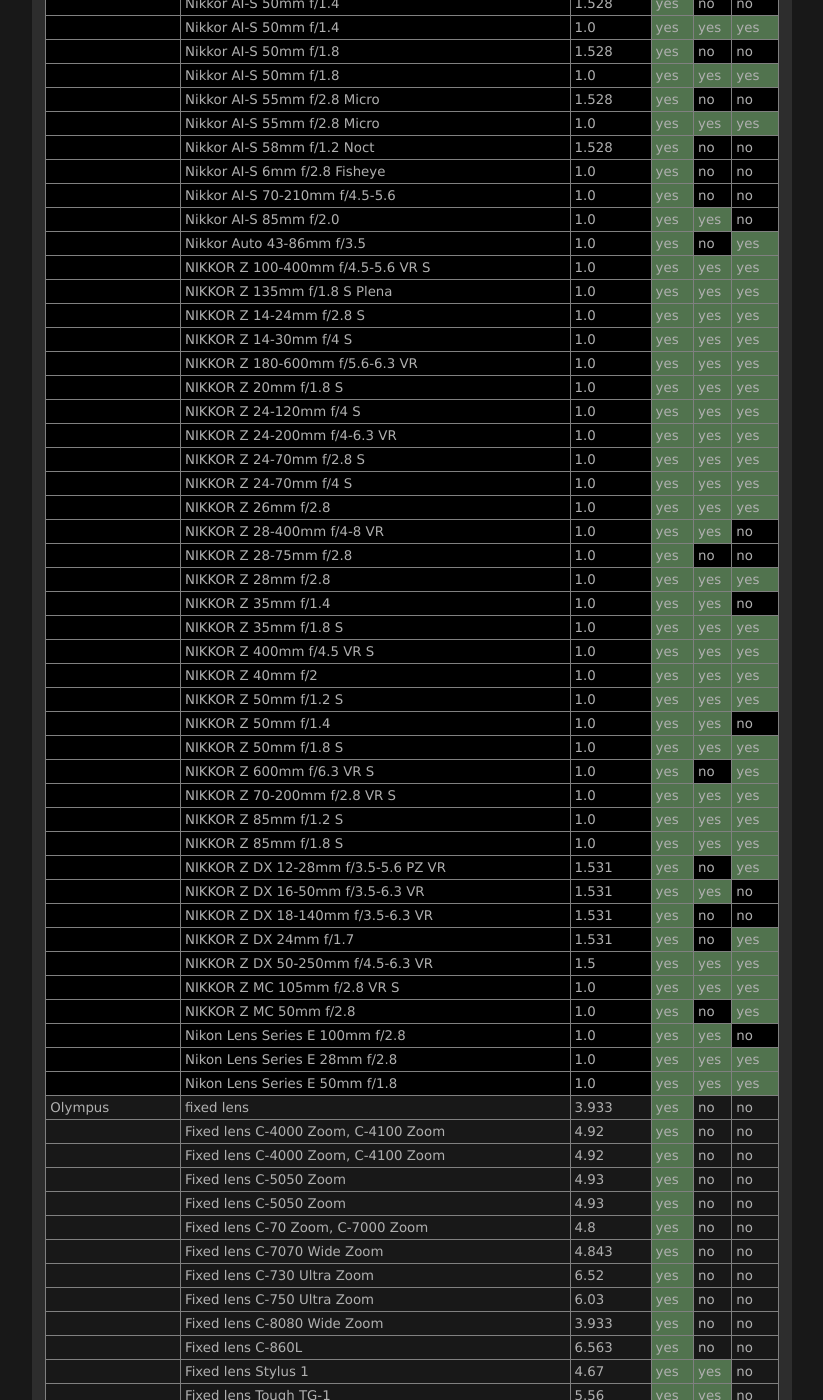
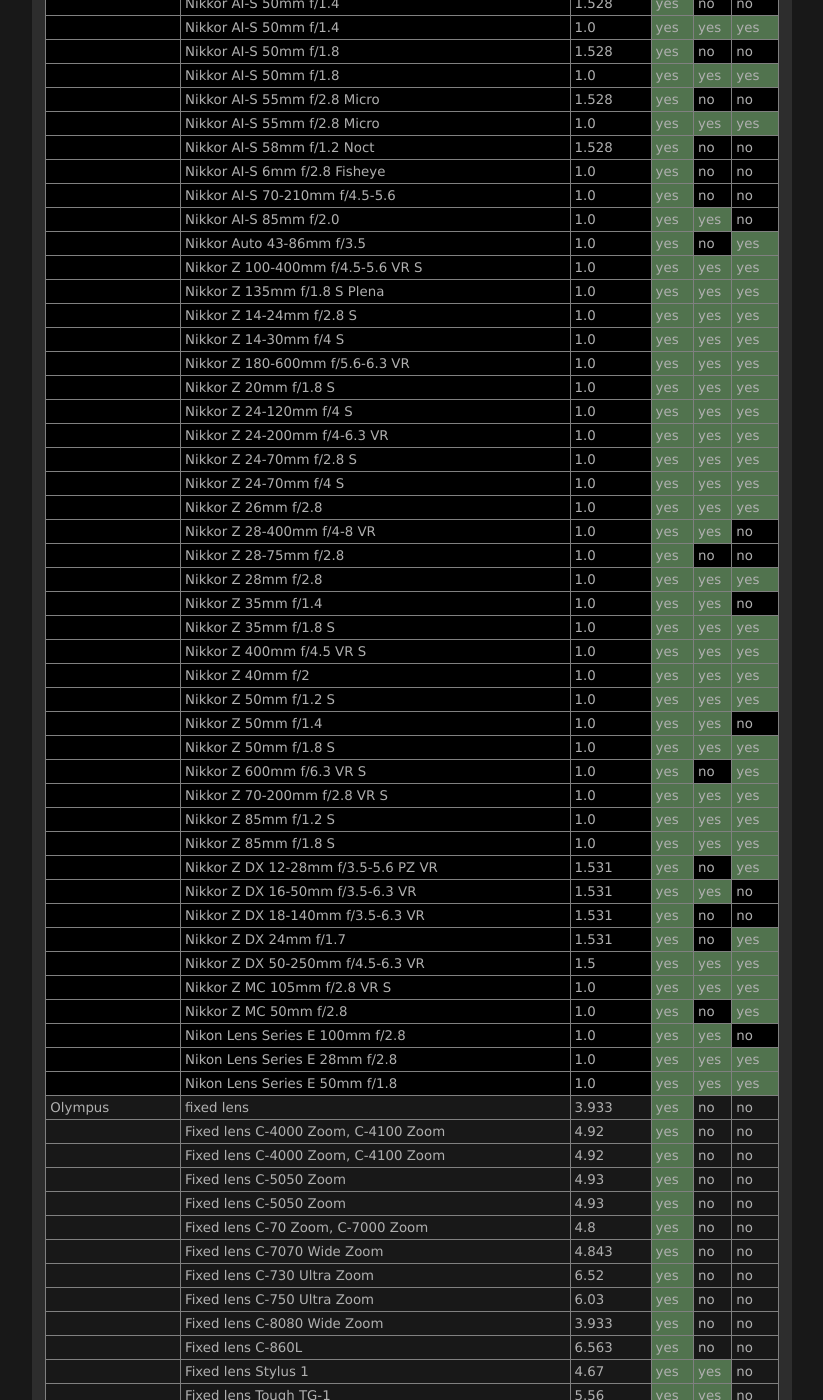
Before and after one commit to lensfun/lensfun.github.io, a Jekyll site: the page built from _posts/lenslist/2999-12-31-Lenslist-master.md, in a window 1280 px wide and 1400 px high, scrolled down 16582 px. Shown: the whole window, without its empty margins (284-1107 px from the left). Built offline with Jekyll 4.4.1, drawn with Linux system fonts in a browser that asks for light colours.

Commit message:
Update master lens list from GitHub Actions

```diff
--- a/_posts/lenslist/2999-12-31-Lenslist-master.md
+++ b/_posts/lenslist/2999-12-31-Lenslist-master.md
@@ -686,38 +686,38 @@ This list was generated on 2025-08-21 from current Lensfun sources. Your Lensfun
 <tr class="lenslist-bg1"><td></td><td>Nikkor AI-S 70-210mm f/4.5-5.6</td><td>1.0</td><td class="lenslist-highlight lenslist-check">yes</td><td class="lenslist-check">no</td><td class="lenslist-check">no</td></tr>
 <tr class="lenslist-bg1"><td></td><td>Nikkor AI-S 85mm f/2.0</td><td>1.0</td><td class="lenslist-highlight lenslist-check">yes</td><td class="lenslist-highlight lenslist-check">yes</td><td class="lenslist-check">no</td></tr>
 <tr class="lenslist-bg1"><td></td><td>Nikkor Auto 43-86mm f/3.5</td><td>1.0</td><td class="lenslist-highlight lenslist-check">yes</td><td class="lenslist-check">no</td><td class="lenslist-highlight lenslist-check">yes</td></tr>
-<tr class="lenslist-bg1"><td></td><td>NIKKOR Z 100-400mm f/4.5-5.6 VR S</td><td>1.0</td><td class="lenslist-highlight lenslist-check">yes</td><td class="lenslist-highlight lenslist-check">yes</td><td class="lenslist-highlight lenslist-check">yes</td></tr>
-<tr class="lenslist-bg1"><td></td><td>NIKKOR Z 135mm f/1.8 S Plena</td><td>1.0</td><td class="lenslist-highlight lenslist-check">yes</td><td class="lenslist-highlight lenslist-check">yes</td><td class="lenslist-highlight lenslist-check">yes</td></tr>
-<tr class="lenslist-bg1"><td></td><td>NIKKOR Z 14-24mm f/2.8 S</td><td>1.0</td><td class="lenslist-highlight lenslist-check">yes</td><td class="lenslist-highlight lenslist-check">yes</td><td class="lenslist-highlight lenslist-check">yes</td></tr>
-<tr class="lenslist-bg1"><td></td><td>NIKKOR Z 14-30mm f/4 S</td><td>1.0</td><td class="lenslist-highlight lenslist-check">yes</td><td class="lenslist-highlight lenslist-check">yes</td><td class="lenslist-highlight lenslist-check">yes</td></tr>
-<tr class="lenslist-bg1"><td></td><td>NIKKOR Z 180-600mm f/5.6-6.3 VR</td><td>1.0</td><td class="lenslist-highlight lenslist-check">yes</td><td class="lenslist-highlight lenslist-check">yes</td><td class="lenslist-highlight lenslist-check">yes</td></tr>
-<tr class="lenslist-bg1"><td></td><td>NIKKOR Z 20mm f/1.8 S</td><td>1.0</td><td class="lenslist-highlight lenslist-check">yes</td><td class="lenslist-highlight lenslist-check">yes</td><td class="lenslist-highlight lenslist-check">yes</td></tr>
-<tr class="lenslist-bg1"><td></td><td>NIKKOR Z 24-120mm f/4 S</td><td>1.0</td><td class="lenslist-highlight lenslist-check">yes</td><td class="lenslist-highlight lenslist-check">yes</td><td class="lenslist-highlight lenslist-check">yes</td></tr>
-<tr class="lenslist-bg1"><td></td><td>NIKKOR Z 24-200mm f/4-6.3 VR</td><td>1.0</td><td class="lenslist-highlight lenslist-check">yes</td><td class="lenslist-highlight lenslist-check">yes</td><td class="lenslist-highlight lenslist-check">yes</td></tr>
-<tr class="lenslist-bg1"><td></td><td>NIKKOR Z 24-70mm f/2.8 S</td><td>1.0</td><td class="lenslist-highlight lenslist-check">yes</td><td class="lenslist-highlight lenslist-check">yes</td><td class="lenslist-highlight lenslist-check">yes</td></tr>
-<tr class="lenslist-bg1"><td></td><td>NIKKOR Z 24-70mm f/4 S</td><td>1.0</td><td class="lenslist-highlight lenslist-check">yes</td><td class="lenslist-highlight lenslist-check">yes</td><td class="lenslist-highlight lenslist-check">yes</td></tr>
-<tr class="lenslist-bg1"><td></td><td>NIKKOR Z 26mm f/2.8</td><td>1.0</td><td class="lenslist-highlight lenslist-check">yes</td><td class="lenslist-highlight lenslist-check">yes</td><td class="lenslist-highlight lenslist-check">yes</td></tr>
-<tr class="lenslist-bg1"><td></td><td>NIKKOR Z 28-400mm f/4-8 VR</td><td>1.0</td><td class="lenslist-highlight lenslist-check">yes</td><td class="lenslist-highlight lenslist-check">yes</td><td class="lenslist-check">no</td></tr>
-<tr class="lenslist-bg1"><td></td><td>NIKKOR Z 28-75mm f/2.8</td><td>1.0</td><td class="lenslist-highlight lenslist-check">yes</td><td class="lenslist-check">no</td><td class="lenslist-check">no</td></tr>
-<tr class="lenslist-bg1"><td></td><td>NIKKOR Z 28mm f/2.8</td><td>1.0</td><td class="lenslist-highlight lenslist-check">yes</td><td class="lenslist-highlight lenslist-check">yes</td><td class="lenslist-highlight lenslist-check">yes</td></tr>
-<tr class="lenslist-bg1"><td></td><td>NIKKOR Z 35mm f/1.4</td><td>1.0</td><td class="lenslist-highlight lenslist-check">yes</td><td class="lenslist-highlight lenslist-check">yes</td><td class="lenslist-check">no</td></tr>
-<tr class="lenslist-bg1"><td></td><td>NIKKOR Z 35mm f/1.8 S</td><td>1.0</td><td class="lenslist-highlight lenslist-check">yes</td><td class="lenslist-highlight lenslist-check">yes</td><td class="lenslist-highlight lenslist-check">yes</td></tr>
-<tr class="lenslist-bg1"><td></td><td>NIKKOR Z 400mm f/4.5 VR S</td><td>1.0</td><td class="lenslist-highlight lenslist-check">yes</td><td class="lenslist-highlight lenslist-check">yes</td><td class="lenslist-highlight lenslist-check">yes</td></tr>
-<tr class="lenslist-bg1"><td></td><td>NIKKOR Z 40mm f/2</td><td>1.0</td><td class="lenslist-highlight lenslist-check">yes</td><td class="lenslist-highlight lenslist-check">yes</td><td class="lenslist-highlight lenslist-check">yes</td></tr>
-<tr class="lenslist-bg1"><td></td><td>NIKKOR Z 50mm f/1.2 S</td><td>1.0</td><td class="lenslist-highlight lenslist-check">yes</td><td class="lenslist-highlight lenslist-check">yes</td><td class="lenslist-highlight lenslist-check">yes</td></tr>
-<tr class="lenslist-bg1"><td></td><td>NIKKOR Z 50mm f/1.4</td><td>1.0</td><td class="lenslist-highlight lenslist-check">yes</td><td class="lenslist-highlight lenslist-check">yes</td><td class="lenslist-check">no</td></tr>
-<tr class="lenslist-bg1"><td></td><td>NIKKOR Z 50mm f/1.8 S</td><td>1.0</td><td class="lenslist-highlight lenslist-check">yes</td><td class="lenslist-highlight lenslist-check">yes</td><td class="lenslist-highlight lenslist-check">yes</td></tr>
-<tr class="lenslist-bg1"><td></td><td>NIKKOR Z 600mm f/6.3 VR S</td><td>1.0</td><td class="lenslist-highlight lenslist-check">yes</td><td class="lenslist-check">no</td><td class="lenslist-highlight lenslist-check">yes</td></tr>
-<tr class="lenslist-bg1"><td></td><td>NIKKOR Z 70-200mm f/2.8 VR S</td><td>1.0</td><td class="lenslist-highlight lenslist-check">yes</td><td class="lenslist-highlight lenslist-check">yes</td><td class="lenslist-highlight lenslist-check">yes</td></tr>
-<tr class="lenslist-bg1"><td></td><td>NIKKOR Z 85mm f/1.2 S</td><td>1.0</td><td class="lenslist-highlight lenslist-check">yes</td><td class="lenslist-highlight lenslist-check">yes</td><td class="lenslist-highlight lenslist-check">yes</td></tr>
-<tr class="lenslist-bg1"><td></td><td>NIKKOR Z 85mm f/1.8 S</td><td>1.0</td><td class="lenslist-highlight lenslist-check">yes</td><td class="lenslist-highlight lenslist-check">yes</td><td class="lenslist-highlight lenslist-check">yes</td></tr>
-<tr class="lenslist-bg1"><td></td><td>NIKKOR Z DX 12-28mm f/3.5-5.6 PZ VR</td><td>1.531</td><td class="lenslist-highlight lenslist-check">yes</td><td class="lenslist-check">no</td><td class="lenslist-highlight lenslist-check">yes</td></tr>
-<tr class="lenslist-bg1"><td></td><td>NIKKOR Z DX 16-50mm f/3.5-6.3 VR</td><td>1.531</td><td class="lenslist-highlight lenslist-check">yes</td><td class="lenslist-highlight lenslist-check">yes</td><td class="lenslist-check">no</td></tr>
-<tr class="lenslist-bg1"><td></td><td>NIKKOR Z DX 18-140mm f/3.5-6.3 VR</td><td>1.531</td><td class="lenslist-highlight lenslist-check">yes</td><td class="lenslist-check">no</td><td class="lenslist-check">no</td></tr>
-<tr class="lenslist-bg1"><td></td><td>NIKKOR Z DX 24mm f/1.7</td><td>1.531</td><td class="lenslist-highlight lenslist-check">yes</td><td class="lenslist-check">no</td><td class="lenslist-highlight lenslist-check">yes</td></tr>
-<tr class="lenslist-bg1"><td></td><td>NIKKOR Z DX 50-250mm f/4.5-6.3 VR</td><td>1.5</td><td class="lenslist-highlight lenslist-check">yes</td><td class="lenslist-highlight lenslist-check">yes</td><td class="lenslist-highlight lenslist-check">yes</td></tr>
-<tr class="lenslist-bg1"><td></td><td>NIKKOR Z MC 105mm f/2.8 VR S</td><td>1.0</td><td class="lenslist-highlight lenslist-check">yes</td><td class="lenslist-highlight lenslist-check">yes</td><td class="lenslist-highlight lenslist-check">yes</td></tr>
-<tr class="lenslist-bg1"><td></td><td>NIKKOR Z MC 50mm f/2.8</td><td>1.0</td><td class="lenslist-highlight lenslist-check">yes</td><td class="lenslist-check">no</td><td class="lenslist-highlight lenslist-check">yes</td></tr>
+<tr class="lenslist-bg1"><td></td><td>Nikkor Z 100-400mm f/4.5-5.6 VR S</td><td>1.0</td><td class="lenslist-highlight lenslist-check">yes</td><td class="lenslist-highlight lenslist-check">yes</td><td class="lenslist-highlight lenslist-check">yes</td></tr>
+<tr class="lenslist-bg1"><td></td><td>Nikkor Z 135mm f/1.8 S Plena</td><td>1.0</td><td class="lenslist-highlight lenslist-check">yes</td><td class="lenslist-highlight lenslist-check">yes</td><td class="lenslist-highlight lenslist-check">yes</td></tr>
+<tr class="lenslist-bg1"><td></td><td>Nikkor Z 14-24mm f/2.8 S</td><td>1.0</td><td class="lenslist-highlight lenslist-check">yes</td><td class="lenslist-highlight lenslist-check">yes</td><td class="lenslist-highlight lenslist-check">yes</td></tr>
+<tr class="lenslist-bg1"><td></td><td>Nikkor Z 14-30mm f/4 S</td><td>1.0</td><td class="lenslist-highlight lenslist-check">yes</td><td class="lenslist-highlight lenslist-check">yes</td><td class="lenslist-highlight lenslist-check">yes</td></tr>
+<tr class="lenslist-bg1"><td></td><td>Nikkor Z 180-600mm f/5.6-6.3 VR</td><td>1.0</td><td class="lenslist-highlight lenslist-check">yes</td><td class="lenslist-highlight lenslist-check">yes</td><td class="lenslist-highlight lenslist-check">yes</td></tr>
+<tr class="lenslist-bg1"><td></td><td>Nikkor Z 20mm f/1.8 S</td><td>1.0</td><td class="lenslist-highlight lenslist-check">yes</td><td class="lenslist-highlight lenslist-check">yes</td><td class="lenslist-highlight lenslist-check">yes</td></tr>
+<tr class="lenslist-bg1"><td></td><td>Nikkor Z 24-120mm f/4 S</td><td>1.0</td><td class="lenslist-highlight lenslist-check">yes</td><td class="lenslist-highlight lenslist-check">yes</td><td class="lenslist-highlight lenslist-check">yes</td></tr>
+<tr class="lenslist-bg1"><td></td><td>Nikkor Z 24-200mm f/4-6.3 VR</td><td>1.0</td><td class="lenslist-highlight lenslist-check">yes</td><td class="lenslist-highlight lenslist-check">yes</td><td class="lenslist-highlight lenslist-check">yes</td></tr>
+<tr class="lenslist-bg1"><td></td><td>Nikkor Z 24-70mm f/2.8 S</td><td>1.0</td><td class="lenslist-highlight lenslist-check">yes</td><td class="lenslist-highlight lenslist-check">yes</td><td class="lenslist-highlight lenslist-check">yes</td></tr>
+<tr class="lenslist-bg1"><td></td><td>Nikkor Z 24-70mm f/4 S</td><td>1.0</td><td class="lenslist-highlight lenslist-check">yes</td><td class="lenslist-highlight lenslist-check">yes</td><td class="lenslist-highlight lenslist-check">yes</td></tr>
+<tr class="lenslist-bg1"><td></td><td>Nikkor Z 26mm f/2.8</td><td>1.0</td><td class="lenslist-highlight lenslist-check">yes</td><td class="lenslist-highlight lenslist-check">yes</td><td class="lenslist-highlight lenslist-check">yes</td></tr>
+<tr class="lenslist-bg1"><td></td><td>Nikkor Z 28-400mm f/4-8 VR</td><td>1.0</td><td class="lenslist-highlight lenslist-check">yes</td><td class="lenslist-highlight lenslist-check">yes</td><td class="lenslist-check">no</td></tr>
+<tr class="lenslist-bg1"><td></td><td>Nikkor Z 28-75mm f/2.8</td><td>1.0</td><td class="lenslist-highlight lenslist-check">yes</td><td class="lenslist-check">no</td><td class="lenslist-check">no</td></tr>
+<tr class="lenslist-bg1"><td></td><td>Nikkor Z 28mm f/2.8</td><td>1.0</td><td class="lenslist-highlight lenslist-check">yes</td><td class="lenslist-highlight lenslist-check">yes</td><td class="lenslist-highlight lenslist-check">yes</td></tr>
+<tr class="lenslist-bg1"><td></td><td>Nikkor Z 35mm f/1.4</td><td>1.0</td><td class="lenslist-highlight lenslist-check">yes</td><td class="lenslist-highlight lenslist-check">yes</td><td class="lenslist-check">no</td></tr>
+<tr class="lenslist-bg1"><td></td><td>Nikkor Z 35mm f/1.8 S</td><td>1.0</td><td class="lenslist-highlight lenslist-check">yes</td><td class="lenslist-highlight lenslist-check">yes</td><td class="lenslist-highlight lenslist-check">yes</td></tr>
+<tr class="lenslist-bg1"><td></td><td>Nikkor Z 400mm f/4.5 VR S</td><td>1.0</td><td class="lenslist-highlight lenslist-check">yes</td><td class="lenslist-highlight lenslist-check">yes</td><td class="lenslist-highlight lenslist-check">yes</td></tr>
+<tr class="lenslist-bg1"><td></td><td>Nikkor Z 40mm f/2</td><td>1.0</td><td class="lenslist-highlight lenslist-check">yes</td><td class="lenslist-highlight lenslist-check">yes</td><td class="lenslist-highlight lenslist-check">yes</td></tr>
+<tr class="lenslist-bg1"><td></td><td>Nikkor Z 50mm f/1.2 S</td><td>1.0</td><td class="lenslist-highlight lenslist-check">yes</td><td class="lenslist-highlight lenslist-check">yes</td><td class="lenslist-highlight lenslist-check">yes</td></tr>
+<tr class="lenslist-bg1"><td></td><td>Nikkor Z 50mm f/1.4</td><td>1.0</td><td class="lenslist-highlight lenslist-check">yes</td><td class="lenslist-highlight lenslist-check">yes</td><td class="lenslist-check">no</td></tr>
+<tr class="lenslist-bg1"><td></td><td>Nikkor Z 50mm f/1.8 S</td><td>1.0</td><td class="lenslist-highlight lenslist-check">yes</td><td class="lenslist-highlight lenslist-check">yes</td><td class="lenslist-highlight lenslist-check">yes</td></tr>
+<tr class="lenslist-bg1"><td></td><td>Nikkor Z 600mm f/6.3 VR S</td><td>1.0</td><td class="lenslist-highlight lenslist-check">yes</td><td class="lenslist-check">no</td><td class="lenslist-highlight lenslist-check">yes</td></tr>
+<tr class="lenslist-bg1"><td></td><td>Nikkor Z 70-200mm f/2.8 VR S</td><td>1.0</td><td class="lenslist-highlight lenslist-check">yes</td><td class="lenslist-highlight lenslist-check">yes</td><td class="lenslist-highlight lenslist-check">yes</td></tr>
+<tr class="lenslist-bg1"><td></td><td>Nikkor Z 85mm f/1.2 S</td><td>1.0</td><td class="lenslist-highlight lenslist-check">yes</td><td class="lenslist-highlight lenslist-check">yes</td><td class="lenslist-highlight lenslist-check">yes</td></tr>
+<tr class="lenslist-bg1"><td></td><td>Nikkor Z 85mm f/1.8 S</td><td>1.0</td><td class="lenslist-highlight lenslist-check">yes</td><td class="lenslist-highlight lenslist-check">yes</td><td class="lenslist-highlight lenslist-check">yes</td></tr>
+<tr class="lenslist-bg1"><td></td><td>Nikkor Z DX 12-28mm f/3.5-5.6 PZ VR</td><td>1.531</td><td class="lenslist-highlight lenslist-check">yes</td><td class="lenslist-check">no</td><td class="lenslist-highlight lenslist-check">yes</td></tr>
+<tr class="lenslist-bg1"><td></td><td>Nikkor Z DX 16-50mm f/3.5-6.3 VR</td><td>1.531</td><td class="lenslist-highlight lenslist-check">yes</td><td class="lenslist-highlight lenslist-check">yes</td><td class="lenslist-check">no</td></tr>
+<tr class="lenslist-bg1"><td></td><td>Nikkor Z DX 18-140mm f/3.5-6.3 VR</td><td>1.531</td><td class="lenslist-highlight lenslist-check">yes</td><td class="lenslist-check">no</td><td class="lenslist-check">no</td></tr>
+<tr class="lenslist-bg1"><td></td><td>Nikkor Z DX 24mm f/1.7</td><td>1.531</td><td class="lenslist-highlight lenslist-check">yes</td><td class="lenslist-check">no</td><td class="lenslist-highlight lenslist-check">yes</td></tr>
+<tr class="lenslist-bg1"><td></td><td>Nikkor Z DX 50-250mm f/4.5-6.3 VR</td><td>1.5</td><td class="lenslist-highlight lenslist-check">yes</td><td class="lenslist-highlight lenslist-check">yes</td><td class="lenslist-highlight lenslist-check">yes</td></tr>
+<tr class="lenslist-bg1"><td></td><td>Nikkor Z MC 105mm f/2.8 VR S</td><td>1.0</td><td class="lenslist-highlight lenslist-check">yes</td><td class="lenslist-highlight lenslist-check">yes</td><td class="lenslist-highlight lenslist-check">yes</td></tr>
+<tr class="lenslist-bg1"><td></td><td>Nikkor Z MC 50mm f/2.8</td><td>1.0</td><td class="lenslist-highlight lenslist-check">yes</td><td class="lenslist-check">no</td><td class="lenslist-highlight lenslist-check">yes</td></tr>
 <tr class="lenslist-bg1"><td></td><td>Nikon Lens Series E 100mm f/2.8</td><td>1.0</td><td class="lenslist-highlight lenslist-check">yes</td><td class="lenslist-highlight lenslist-check">yes</td><td class="lenslist-check">no</td></tr>
 <tr class="lenslist-bg1"><td></td><td>Nikon Lens Series E 28mm f/2.8</td><td>1.0</td><td class="lenslist-highlight lenslist-check">yes</td><td class="lenslist-highlight lenslist-check">yes</td><td class="lenslist-highlight lenslist-check">yes</td></tr>
 <tr class="lenslist-bg1"><td></td><td>Nikon Lens Series E 50mm f/1.8</td><td>1.0</td><td class="lenslist-highlight lenslist-check">yes</td><td class="lenslist-highlight lenslist-check">yes</td><td class="lenslist-highlight lenslist-check">yes</td></tr>
```
